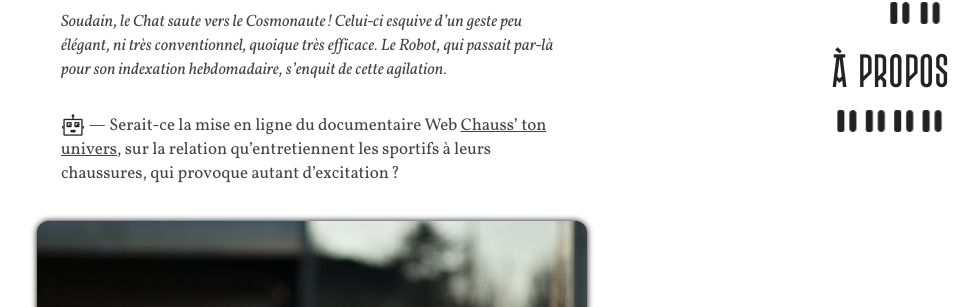
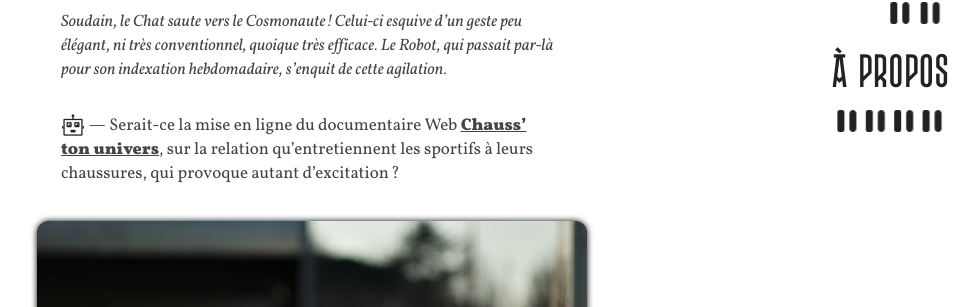
Before and after one commit to bmenant/bmenant.github.com, a Jekyll site: the page built from _posts/2013-01-14-chauss-ton-univers.html, in a window 1280 px wide. Shown: the part 495-802 px from the top of the page, without its empty margins (147-1127 px from the left). Built offline with Jekyll 4.4.1, drawn with Linux system fonts in a browser that asks for light colours.

Commit message:
webdocs strong links

```diff
--- a/_posts/2013-01-14-chauss-ton-univers.html
+++ b/_posts/2013-01-14-chauss-ton-univers.html
@@ -23,7 +23,7 @@ comments: true
 </i></p>
 
 <p><b class="le-robot">Le Robot</b> &mdash;
-	Serait-ce la mise en ligne du documentaire Web <a href="http://chausstonunivers.eu/">Chauss’ ton univers</a>, sur la relation qu’entretiennent les sportifs à leurs chaussures, qui provoque autant d’excitation<span class="typo-ph">?</span>
+Serait-ce la mise en ligne du documentaire Web <strong><a href="http://chausstonunivers.eu/">Chauss’ ton univers</a></strong>, sur la relation qu’entretiennent les sportifs à leurs chaussures, qui provoque autant d’excitation<span class="typo-ph">?</span>
 </p>
 
 <p class="didascalie illustration"><i>
--- a/_posts/2013-02-06-web-fipa-2013.html
+++ b/_posts/2013-02-06-web-fipa-2013.html
@@ -58,7 +58,7 @@ comments: true
 </p>
 
 <p><b class="le-chat">Le Chat</b> &mdash;
-	<a href="http://webfipa13.isic-multimedia.eu/">Web Fipa 2013</a>.</p>
+<strong><a href="http://webfipa13.isic-multimedia.eu/">Web Fipa 2013</a></strong>.</p>
 
 <p><b class="le-cosmonaute">Le Cosmonaute</b> &mdash;
 	Et comment ça s’est passé? Quel fut le rôle de Benjamin Menant (notre auteur)? <i>[NDLR : parler de moi à la troisième personne, ça me fait un peu bizarre. :-) Il faudra que je m’y prenne autrement à l’avenir (je ne sais pas encore comment).]</i>
```
